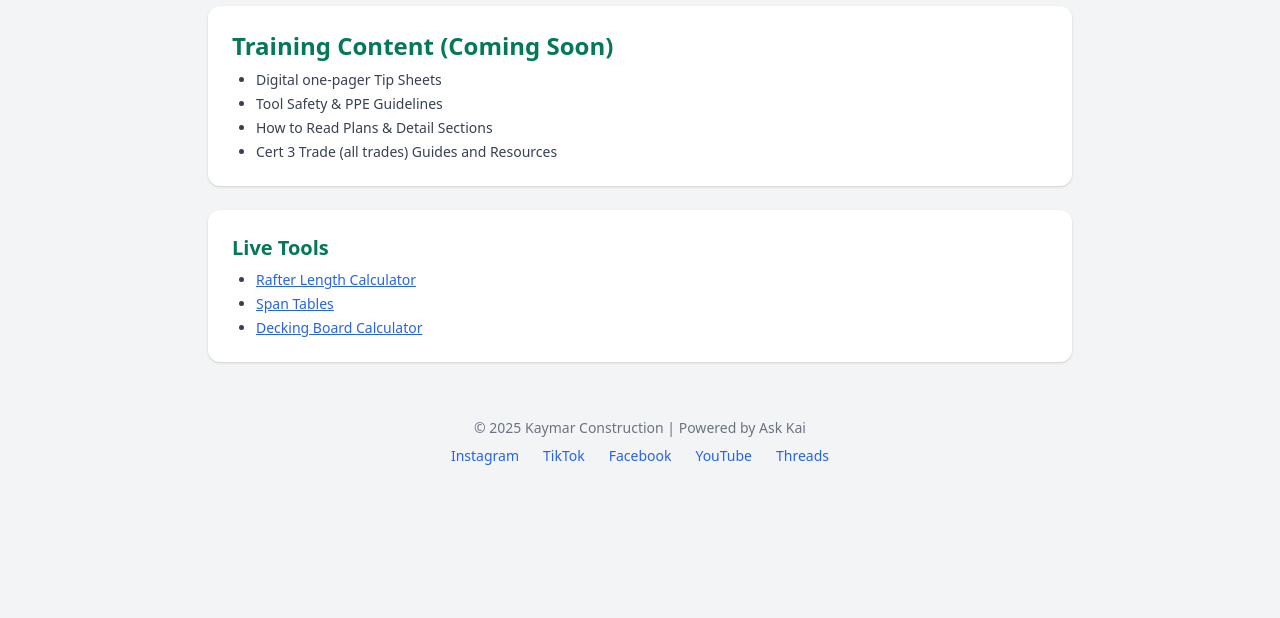
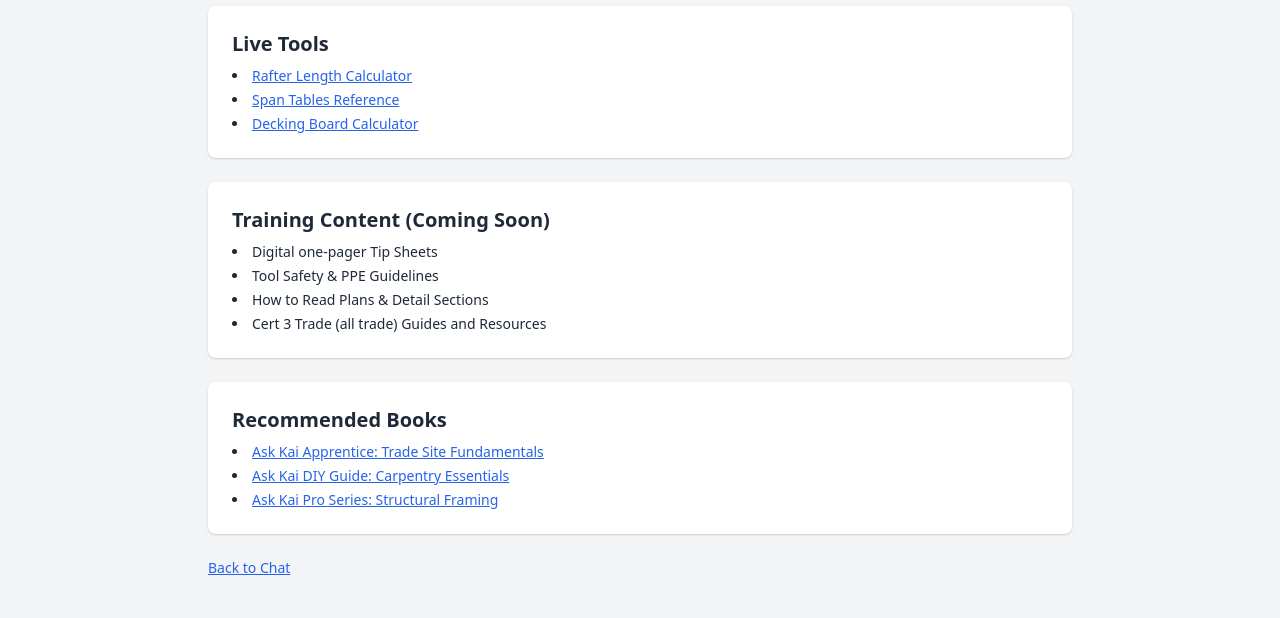
Before and after one commit to Kaymarconstruction/ask-kai, a website: page apprentice-hub.html in a window 1280 px wide. Shown: the part 182-800 px from the top of the page. Drawn offline with nearby package versions, Linux system fonts and the light colour scheme.

Commit message:
Update apprentice-hub.html

```diff
--- a/apprentice-hub.html
+++ b/apprentice-hub.html
@@ -2,56 +2,50 @@
 <html lang="en">
 <head>
   <meta charset="UTF-8" />
-  <meta name="viewport" content="width=device-width, initial-scale=1.0">
+  <meta name="viewport" content="width=device-width, initial-scale=1.0" />
   <title>Apprentice Hub – Ask Kai</title>
-  <link href="https://cdn.jsdelivr.net/npm/tailwindcss@2.2.19/dist/tailwind.min.css" rel="stylesheet">
+  <link href="https://cdn.jsdelivr.net/npm/tailwindcss@2.2.19/dist/tailwind.min.css" rel="stylesheet" />
 </head>
 <body class="bg-gray-100 text-gray-800">
 
   <!-- Banner -->
   <div class="w-full bg-black">
-    <img src="https://i.imgur.com/nDIhtRr.png" alt="Kaymar Banner" class="w-full max-h-24 object-contain mx-auto">
+    <img src="https://i.imgur.com/nDIhtRr.png" alt="Kaymar Banner" class="w-full max-h-24 object-contain mx-auto" />
   </div>
 
-  <!-- Header -->
-  <header class="bg-white shadow p-4 flex items-center justify-between">
-    <h1 class="text-xl font-bold text-green-600">Apprentice Hub</h1>
-    <a href="index.html" class="text-sm text-blue-600 hover:underline">Back to Chat</a>
-  </header>
+  <main class="max-w-4xl mx-auto px-4 py-8 space-y-6">
+    <h1 class="text-3xl font-bold text-green-600">Apprentice Hub</h1>
 
-  <!-- Content -->
-  <main class="max-w-4xl mx-auto py-8 px-4 space-y-6">
-    <section class="bg-white p-6 rounded-xl shadow">
-      <h2 class="text-2xl font-bold text-green-700 mb-2">Training Content (Coming Soon)</h2>
-      <ul class="list-disc pl-6 text-sm text-gray-700 space-y-1">
+    <section class="bg-white p-6 rounded-lg shadow">
+      <h2 class="text-xl font-semibold mb-2">Live Tools</h2>
+      <ul class="list-disc list-inside space-y-1 text-sm">
+        <li><a href="rafter-calc.html" class="text-blue-600 underline">Rafter Length Calculator</a></li>
+        <li><a href="span-tables.html" class="text-blue-600 underline">Span Tables Reference</a></li>
+        <li><a href="decking-calculator.html" class="text-blue-600 underline">Decking Board Calculator</a></li>
+      </ul>
+    </section>
+
+    <section class="bg-white p-6 rounded-lg shadow">
+      <h2 class="text-xl font-semibold mb-2">Training Content (Coming Soon)</h2>
+      <ul class="list-disc list-inside text-sm space-y-1">
         <li>Digital one-pager Tip Sheets</li>
         <li>Tool Safety & PPE Guidelines</li>
         <li>How to Read Plans & Detail Sections</li>
-        <li>Cert 3 Trade (all trades) Guides and Resources</li>
+        <li>Cert 3 Trade (all trade) Guides and Resources</li>
       </ul>
     </section>
 
-    <section class="bg-white p-6 rounded-xl shadow">
-      <h2 class="text-xl font-bold text-green-700 mb-2">Live Tools</h2>
-      <ul class="list-disc pl-6 text-sm text-gray-700 space-y-1">
-        <li><a href="rafter-calc.html" class="text-blue-600 underline">Rafter Length Calculator</a></li>
-        <li><a href="span-tables.html" class="text-blue-600 underline">Span Tables</a></li>
-        <li><a href="decking-calculator.html" class="text-blue-600 underline">Decking Board Calculator</a></li>
+    <section class="bg-white p-6 rounded-lg shadow">
+      <h2 class="text-xl font-semibold mb-2">Recommended Books</h2>
+      <ul class="list-disc list-inside text-sm space-y-1">
+        <li><a href="https://www.amazon.com.au/dp/B0CK5L9QYB" target="_blank" class="text-blue-600 underline">Ask Kai Apprentice: Trade Site Fundamentals</a></li>
+        <li><a href="https://www.amazon.com.au/dp/B0CK5KZYK2" target="_blank" class="text-blue-600 underline">Ask Kai DIY Guide: Carpentry Essentials</a></li>
+        <li><a href="https://www.amazon.com.au/dp/B0CK5LCC9P" target="_blank" class="text-blue-600 underline">Ask Kai Pro Series: Structural Framing</a></li>
       </ul>
     </section>
+
+    <a href="index.html" class="inline-block text-sm text-blue-600 underline">Back to Chat</a>
   </main>
-
-  <!-- Footer -->
-  <footer class="text-center text-gray-500 text-sm p-6">
-    &copy; 2025 Kaymar Construction | Powered by Ask Kai
-    <div class="flex justify-center space-x-6 mt-2">
-      <a href="https://www.instagram.com/askkai_official" class="text-blue-600 hover:underline">Instagram</a>
-      <a href="https://www.tiktok.com/@askkai_official" class="text-blue-600 hover:underline">TikTok</a>
-      <a href="https://www.facebook.com/askkai_official" class="text-blue-600 hover:underline">Facebook</a>
-      <a href="https://www.youtube.com/@askkai_official" class="text-blue-600 hover:underline">YouTube</a>
-      <a href="https://www.threads.net/@askkai_official" class="text-blue-600 hover:underline">Threads</a>
-    </div>
-  </footer>
 
 </body>
 </html>
```
